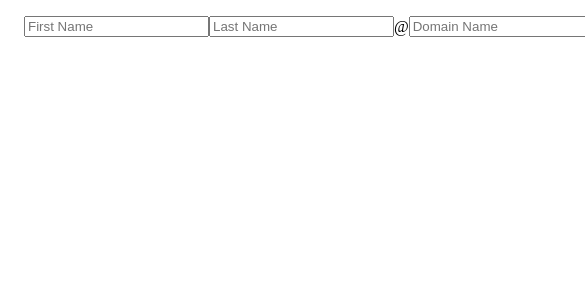
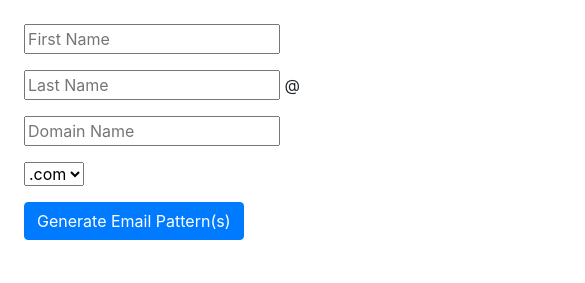
Before and after one commit to sanketwakhare/email-generator-app, a plain HTML site: page index.html in a window 390 px wide. Shown: the top 283 px of the page, 585 px wide, since content can reach past the window. Drawn offline with nearby package versions, Linux system fonts and the light colour scheme.

Commit message:
working code

```diff
--- a/index.html
+++ b/index.html
@@ -8,14 +8,23 @@
     <title>Email Generator</title>
     <script defer src="script.js"></script>
     <link rel="stylesheet" href="style.css">
+    <link rel="stylesheet" href="https://maxcdn.bootstrapcdn.com/bootstrap/4.0.0/css/bootstrap.min.css" integrity="sha384-Gn5384xqQ1aoWXA+058RXPxPg6fy4IWvTNh0E263XmFcJlSAwiGgFAW/dAiS6JXm" crossorigin="anonymous">
 </head>
 
 <body>
     <form action="#" class="input-form">
-        <input type="text" id="firstName" value="" placeholder="First Name" required />
-        <input type="text" id="lastName" value="" placeholder="Last Name" required /> @
-        <input type="text" id="domainName" value="" placeholder="Domain Name" required />
-        <select id="domain_extension">
+        <div class="form-row">
+            <div class="form-group col-md-3">
+                <input type="text" id="firstName" value="" placeholder="First Name" required />
+            </div>
+            <div class="form-group col-md-3">
+                <input type="text" id="lastName" value="" placeholder="Last Name" required /> @
+            </div>
+            <div class="form-group col-md-3">
+                <input type="text" id="domainName" value="" placeholder="Domain Name" required />
+            </div>
+            <div class="form-group col-md-1">
+                <select id="domain_extension">
                 <option value=".com">.com</option>
                 <option value=".org">.org</option>
                 <option value=".aus">.aus</option>
@@ -26,9 +35,14 @@
                 <option value=".ge">.ge</option>
                 <option value=".nz">.nz</option>
             </select>
-        <input id="genEmail" type="submit" value="Generate Email Pattern(s)" onClick="handleSubmit()">
-        </input>
+            </div>
+            <div class="form-group col-md-2">
+                <input class="btn btn-primary" id="genEmail" type="submit" value="Generate Email Pattern(s)" onClick="handleSubmit()">
+                </input>
+            </div>
+        </div>
     </form>
+    </div>
     <div id="output">
     </div>
 </body>
--- a/script.js
+++ b/script.js
@@ -16,21 +16,21 @@ const handleSubmit = () => {
 
     // generate patterns
     let patterns = [];
-    patterns.push(`${firstName}${lastName}@${domainName}${domain}`);
-    patterns.push(`${firstName}_${lastName}@${domainName}${domain}`);
-    patterns.push(`${firstName.charAt(0)}${lastName}@${domainName}${domain}`);
-    patterns.push(`${firstName.charAt(0)}.${lastName}@${domainName}${domain}`);
-    patterns.push(`${firstName.charAt(0)}_${lastName}@${domainName}${domain}`);
-    patterns.push(`${firstName}@${domainName}${domain}`);
-    patterns.push(`${lastName}@${domainName}${domain}`);
-    patterns.push(`${lastName}${firstName}@${domainName}${domain}`);
-    patterns.push(`${lastName}.${firstName.charAt(0)}@${domainName}${domain}`);
-    patterns.push(`${lastName.charAt(0)}${firstName}@${domainName}${domain}`);
-    patterns.push(`${lastName.charAt(0)}.${firstName}@${domainName}${domain}`);
-    patterns.push(`${lastName.charAt(0)}_${firstName}@${domainName}${domain}`);
-    patterns.push(`${firstName}${lastName.charAt(0)}@${domainName}${domain}`);
-    patterns.push(`${firstName}.${lastName.charAt(0)}@${domainName}${domain}`);
-    patterns.push(`${firstName}_${lastName.charAt(0)}@${domainName}${domain}`);
+    patterns.push(firstName + lastName + '@' + domainName + domain);
+    patterns.push(firstName + '_' + lastName + '@' + domainName + domain);
+    patterns.push(firstName.charAt(0) + lastName + '@' + domainName + domain);
+    patterns.push(firstName.charAt(0) + '.' + lastName + '@' + domainName + domain);
+    patterns.push(firstName.charAt(0) + '_' + lastName + '@' + domainName + domain);
+    patterns.push(firstName + '@' + domainName + domain);
+    patterns.push(lastName + '@' + domainName + domain);
+    patterns.push(lastName + firstName + '@' + domainName + domain);
+    patterns.push(lastName + '.' + firstName.charAt(0) + '@' + domainName + domain);
+    patterns.push(lastName.charAt(0) + firstName + '@' + domainName + domain);
+    patterns.push(lastName.charAt(0) + '.' + firstName + '@' + domainName + domain);
+    patterns.push(lastName.charAt(0) + '_' + firstName + '@' + domainName + domain);
+    patterns.push(firstName + lastName.charAt(0) + '@' + domainName + domain);
+    patterns.push(firstName + '.' + lastName.charAt(0) + '@' + domainName + domain);
+    patterns.push(firstName + '_' + lastName.charAt(0) + '@' + domainName + domain);
 
 
     // remove all event listeners
@@ -60,9 +60,14 @@ const handleSubmit = () => {
         let copyBtn = document.createElement('input');
         copyBtn.setAttribute('id', 'btn-copy-' + index);
         copyBtn.setAttribute('value', 'Copy');
+        copyBtn.classList.add('btn');
+        copyBtn.classList.add('btn-outline-primary');
+        copyBtn.classList.add('pattern-container');
+        copyBtn.classList.add('pattern-container');
+        //  'link-secondary', 'pattern-container']);
         copyBtn.setAttribute('type', 'button');
         copyBtn.addEventListener('click', handleCopy);
-        copyBtn.className = 'pattern-container';
+        // copyBtn.classList.add(['pattern-container']);
         patternContainer.appendChild(copyBtn);
 
         outputElement.appendChild(patternContainer);
@@ -82,5 +87,23 @@ const handleCopy = (event) => {
     /* Copy the text on clip board */
     navigator.clipboard.writeText(textCopied);
 
+    let msgEle = document.createElement("div");
+    msgEle.setAttribute('role', 'alert');
+    msgEle.classList.add('alert');
+    msgEle.classList.add('alert-success');
+    msgEle.classList.add('d-inline');
+    msgEle.classList.remove('d-none');
+    msgEle.innerText = textCopied + ' copied on clipboard!';
+
+    event.target.parentElement.appendChild(msgEle);
+
+
+    setTimeout(() => {
+        // hide toast
+        if (event.target.parentElement.hasChildNodes()) {
+            event.target.parentElement.removeChild(event.target.parentElement.childNodes[event.target.parentElement.childNodes.length - 1]);
+        }
+    }, 3000);
+
 
 }
--- a/style.css
+++ b/style.css
@@ -1,14 +1,11 @@
 .input-form {
-    width: 50%;
-    display: flex;
+    margin: 1rem;
     align-items: center;
-    justify-content: space-around;
     padding: 0.5rem;
-    margin: 0.5rem;
 }
 
 .box {
-    margin: 0.5rem;
+    margin: 1rem;
     border: 1px solid black;
     padding: 0.5rem;
 }
```
